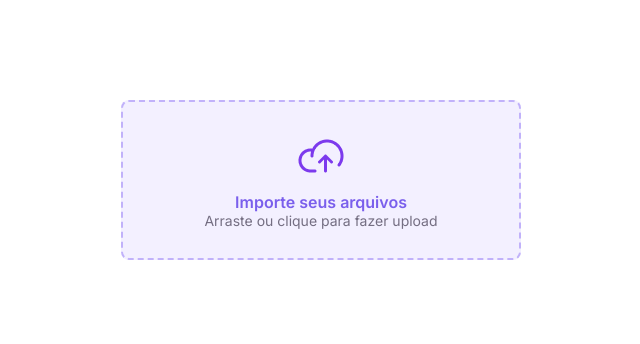
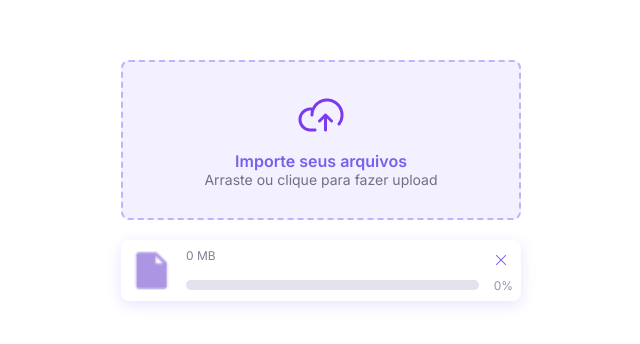
Before and after one commit to mtspelucio/Upload-React, a React (Vite) app: page / in a window 1280 px wide. Shown: the part 220-564 px from the top of the page, without its empty margins (319-959 px from the left). Built offline with nearby package versions, Linux system fonts and the light colour scheme.

Commit message:
Enviando imagem para firebase e renderizando em tela

```diff
--- a/src/App.jsx
+++ b/src/App.jsx
@@ -7,6 +7,7 @@ export default function App() {
     <div className="App">
       <GlobalStyles />
       <Home />
+
     </div>
   )
 }
--- a/src/Components/File/index.jsx
+++ b/src/Components/File/index.jsx
@@ -1,76 +1,32 @@
-import React, { useState, useEffect } from 'react';
-import { getDownloadURL, ref, uploadBytesResumable } from 'firebase/storage'
-import { storage } from '../../firebase'
+import React from 'react';
 
 import { Container } from './styles';
-import IconPurple from '../../assets/image/IconPurple.png'
-import IconGreen from '../../assets/image/IconGreen.png'
-import IconRed from '../../assets/image/IconRed.png'
 import Close from '../../assets/image/Close.png'
+import FilePurple from '../../assets/image/FilePurple.png'
 
-export default function File({ files }) {
-    const [imgURL, setImgURL] = useState("");
-    const [progress, setProgress] = useState(0);
-    console.log(imgURL)
-
-    const handleIcon = uploadedFile => {
-        if(uploadedFile.uploaded) {
-            return <img src={IconGreen} alt="Icone arquivo" />
-        } else if(uploadedFile.error) {
-            return <img src={IconRed} alt="Icone arquivo" />
-        } else {
-            return <img src={IconPurple} alt="Icone arquivo" />
-        }
-    }
-
-    useEffect(() => {
-        const file = files[0];
-        if(!file) return
-
-        const stogareRef = ref(storage, `images/${file.name}`)
-        const uploadTask = uploadBytesResumable(stogareRef, file)
-
-        uploadTask.on("state_changed", snapshot => {
-            const progress = (snapshot.bytesTransferred / snapshot.totalBytes) * 100
-            console.log(progress)
-        },
-        error => {
-            alert(error)
-        },
-        () => {
-            getDownloadURL(uploadTask.snapshot.ref).then(url => {
-                setImgURL(url)
-            })
-        }
-        )
-    }, [files])
+export default function File({ name, imgURL, progress, size }) {
 
   return (
-    <>
-    { files.map(uploadedFile => (
-        <Container key={uploadedFile.id} className='flex'>
-            { handleIcon(uploadedFile) }
+        <Container className='flex'>
+            {imgURL ?
+                <img className='imgModel' src={imgURL} alt='imagem' /> :
+                <img src={FilePurple} alt='imagem' />
+            }
             <div className="info flex">
                 <div className="info-and-close flex">
                     <div>
-                        <strong className="file-name">{uploadedFile.name}</strong>
-                        <p className="info-size">{uploadedFile.readableSize}</p>
+                        <strong className="file-name">{name}</strong>
+                        <p className="info-size">{size} MB</p>
                     </div>
                     <div className="close flex">
                         <img src={Close} alt="Fechar" />
                     </div>
                 </div>
-                { !uploadedFile.uploaded && !uploadedFile.error && (
                     <div className="info-loading flex">
-                        <span progress={progress} className="loading-bar"></span>
-                        <p className="percentage">{progress}</p>
+                        {!imgURL && <progress value={progress} max="100" />}
+                        <p className="percentage">{progress}%</p>
                     </div>
-                )}
-                {!imgURL && <progress value={progress} max="100" />}
-                {imgURL && <img src={imgURL} alt='imagem' />}
             </div>
         </Container>
-    ))}
-    </>
   );
 }
--- a/src/Components/File/styles.js
+++ b/src/Components/File/styles.js
@@ -9,6 +9,13 @@ export const Container = styled.section`
     transition: ease all .5s;
     :hover{
         scale: 1.1;
+    }
+
+    .imgModel{
+        max-width:6rem;
+        max-height:6rem;
+        width: auto;
+        height: auto;
     }
 
     .info{
@@ -30,7 +37,6 @@ export const Container = styled.section`
     }
 
     .info-and-close .close{
-        width: 12rem;
         padding: .7rem;
         align-items: first baseline;
         cursor: pointer;
@@ -41,28 +47,24 @@ export const Container = styled.section`
         justify-content: space-between;
     }
 
-    .loading-bar{
+    progress::-webkit-progress-value {
+        background-image:
+            -webkit-linear-gradient(-45deg, transparent 100%, rgba(0, 0, 0, .1) 33%, rgba(0,0, 0, .1) 66%, transparent 66%),
+
+            -webkit-linear-gradient(left, var(--gradient-1), var(--gradient-2));
+
+        border-radius: 10px;
+        background-size: 35px 20px, 100% 100%, 100% 100%;
+    }
+    progress::-webkit-progress-bar {
+        background: var(--gray-5);
+        border-radius: 10px;
+    }
+    progress[value]{
         width: calc(100% - 3.4rem);
-        height: .8rem;
-    }
-    .loading-bar::before{
-        content: '';
-        width: 100%;
-        height: .8rem;
-        background: var(--gray-5);
-        display: block;
-        border-radius: 10rem;
-    }
 
-    .loading-bar::after{
-        content: '';
-        position: relative;
-        top: -.8rem;
-        width: 50%;
-        height: .8rem;
-        background: linear-gradient( to right,  var(--gradient-1), var(--gradient-2));
-        display: block;
-        border-radius: 10rem;
+        height: 1rem;
+        background-color: transparent;
     }
 
     .percentage{
@@ -91,4 +93,5 @@ export const Container = styled.section`
         font-size: 1.2rem;
         color: var(--red);
     }
+
 `;
--- a/src/Components/Upload/index.jsx
+++ b/src/Components/Upload/index.jsx
@@ -19,7 +19,7 @@ export default function Upload({ onUpload }) {
   }
 
   return (
-    <Dropzone accept={"image/*"} onDropAccepted={onUpload}>
+    <Dropzone onDropAccepted={onUpload}>
       {
         ({ getRootProps, getInputProps, isDragActive, isDragReject}) => (
           <DropContainer
--- a/src/Components/Upload/styles.js
+++ b/src/Components/Upload/styles.js
@@ -1,7 +1,7 @@
 import styled, { css } from 'styled-components';
 
 const dragActive = css`
-    border-color: var(--green-2);
+    background: #EBE5FF;
 `;
 const dragReject = css`
     border-color: #E57878;
--- a/src/Home/index.jsx
+++ b/src/Home/index.jsx
@@ -1,35 +1,54 @@
 import React, { useState } from 'react';
 import { uniqueId } from 'lodash'
 import { filesize } from 'filesize';
+
+import { storage } from "../firebase";
+import { ref, getDownloadURL, uploadBytesResumable } from "firebase/storage";
 
 import { Container } from './styles';
 import Upload from '../Components/Upload'
 import File from "../Components/File";
 
 export default function Home() {
-  const [uploadFiles, setUploadFiles] = useState([]);
+  const [imgURL, setImgURL] = useState("");
+  const [progressPorcent, setProgressPorcent] = useState(0);
+  const [size, setSize] = useState(0);
+  const [name, setName] = useState("");
 
   const handleUpload = files => {
-    const upload = files.map(file => ({
-      file,
-      id: uniqueId(),
-      name: file.name,
-      readableSize: filesize(file.size),
-      preview: URL.createObjectURL(file),
-      uploaded: false,
-      error: false,
-      url: null
-    }))
+    const file = files[0];
+    if (!file) return;
 
-    setUploadFiles(upload);
+    const storageRef = ref(storage, `images/${file.name}`);
+    const uploadTask = uploadBytesResumable(storageRef, file);
+    setName(file.name);
+
+    uploadTask.on(
+      "state_changed",
+      (snapshot) => {
+        const progress = Math.round(
+          (snapshot.bytesTransferred / snapshot.totalBytes) * 100
+        );
+        setProgressPorcent(progress);
+        const size = snapshot.totalBytes / 1000000
+        setSize(size.toFixed(2));
+      },
+      (error) => {
+        alert(error);
+      },
+      () => {
+        getDownloadURL(uploadTask.snapshot.ref).then((downloadURL) => {
+          setImgURL(downloadURL);
+        });
+      }
+    );
   }
 
   return (
     <Container className='flex'>
         <Upload onUpload={handleUpload} />
-        { !!uploadFiles.length && (
-          <File files={uploadFiles} />
-        ) }
+        <File name={name} imgURL={imgURL} progress={progressPorcent} size={size} />
+
     </Container>
   );
 }
```
